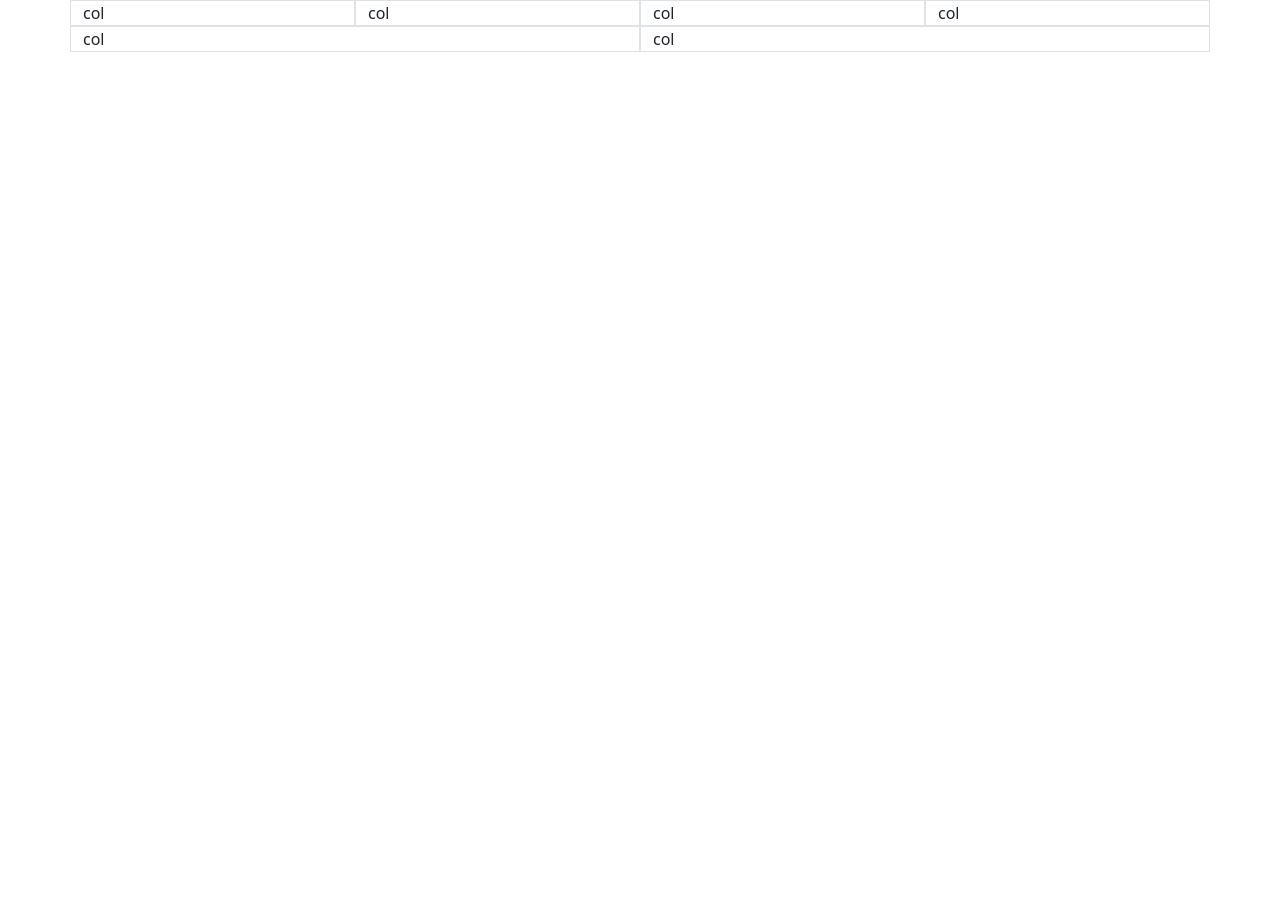
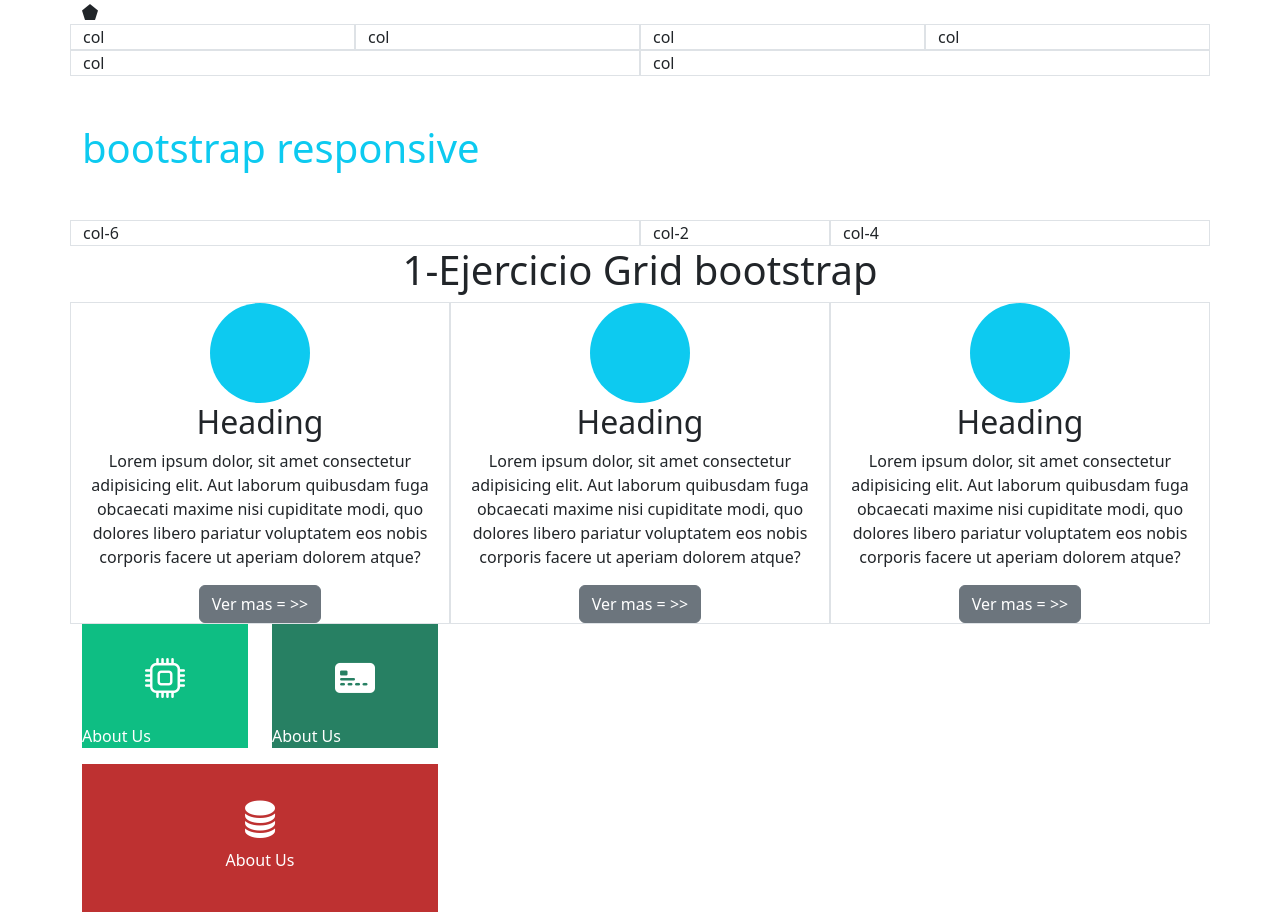
Before and after one commit to itsuka-shido12/bootstrap-react-2901771, a plain HTML site: page bootstrap-react-2901771/1-intro-bootstrap/index.html in a window 1280 px wide. Before the commit the page ends 800 px from the top, so only its background shows below. Drawn offline with nearby package versions, Linux system fonts and the light colour scheme.

Commit message:
estructura bootstrap

```diff
--- a/bootstrap-react-2901771/1-intro-bootstrap/index.html
+++ b/bootstrap-react-2901771/1-intro-bootstrap/index.html
@@ -4,12 +4,14 @@
     <meta charset="UTF-8">
     <meta name="viewport" content="width=device-width, initial-scale=1.0">
     <title>Document</title>
+    <link rel="stylesheet" href="https://cdn.jsdelivr.net/npm/bootstrap-icons@1.11.3/font/bootstrap-icons.min.css">
     <link href="https://cdn.jsdelivr.net/npm/bootstrap@5.3.3/dist/css/bootstrap.min.css" rel="stylesheet" integrity="sha384-QWTKZyjpPEjISv5WaRU9OFeRpok6YctnYmDr5pNlyT2bRjXh0JMhjY6hW+ALEwIH" crossorigin="anonymous">
     <link rel="stylesheet" href="style.css">
 </head>
 <body>
 
     <div class="container">
+        <i class="bi bi-pentagon-fill"></i>
         <div class="row">
             <div class="col border">col</div>
             <div class="col border">col</div>
@@ -23,6 +25,71 @@
     </div>
 
 
+    <div class="container">
+        <h1 class="text-info my-5">bootstrap responsive</h1>
+        <div class="row">
+            <div class="col-6 border">col-6</div>
+            <div class="col-2 border">col-2</div>
+            <div class="col-4 border">col-4</div>
+        </div>
+
+    </div>
+<h1 class="text-center">
+
+    1-Ejercicio Grid bootstrap
+</h1>
+
+<div class="container">
+    <div class="row">
+        <div class="col-4 border text-center">
+            <div class="circulo bg-info rounded-circle m-auto"></div>
+            <h2>Heading</h2>
+            <p>Lorem ipsum dolor, sit amet consectetur adipisicing elit. Aut laborum quibusdam fuga obcaecati maxime nisi cupiditate modi, quo dolores libero pariatur voluptatem eos nobis corporis facere ut aperiam dolorem atque?</p>
+            <button type="button" class="btn btn-secondary">Ver mas = >></button>
+        </div>
+        <div class="col-4 border text-center">
+            <div class="circulo bg-info rounded-circle m-auto"></div>
+            <h2>Heading</h2>
+            <p>Lorem ipsum dolor, sit amet consectetur adipisicing elit. Aut laborum quibusdam fuga obcaecati maxime nisi cupiditate modi, quo dolores libero pariatur voluptatem eos nobis corporis facere ut aperiam dolorem atque?</p>
+            <button type="button" class="btn btn-secondary">Ver mas = >></button>
+        </div>
+        <div class="col-4 border text-center">
+            <div class="circulo bg-info rounded-circle m-auto"></div>
+            <h2>Heading</h2>
+            <p>Lorem ipsum dolor, sit amet consectetur adipisicing elit. Aut laborum quibusdam fuga obcaecati maxime nisi cupiditate modi, quo dolores libero pariatur voluptatem eos nobis corporis facere ut aperiam dolorem atque?</p>
+            <button type="button" class="btn btn-secondary">Ver mas = >></button>
+        </div>
+
+    </div>
+</div>
+
+
+<div class="container">
+    <div class="row">
+        <div class="col-4">
+            <div class="row">
+                <div class="col-6 ">
+                    <div class=" bg-mint text-center ">
+                        <i class=" pt-4 pb-2 d-block fs-1 text-white text-center bi bi-cpu"></i>
+                        <p class="text-white text-start pt-2">About Us</p>
+                    </div>
+                </div>
+                <div class="col-6">
+                    <div class="bg-dark-mint text-center">
+                        <i class=" pt-4 pb-2 fs-1 text-white d-block text-center bi bi-credit-card-2-front-fill"></i>
+                        <p class="text-white text-start pt-2 ">About Us</p>
+                    </div>
+                </div>
+                <div class="col-12 ">
+                    <div class="bg-tomato text-center py-4">
+                        <i class="fs-1 text-white d-block text-center bi bi-database-fill"></i>
+                        <p class="text-white">About Us</p>
+                    </div>
+                </div>
+            </div>
+        </div>
+    </div>
+</div>
 
     <script src="https://cdn.jsdelivr.net/npm/bootstrap@5.3.3/dist/js/bootstrap.bundle.min.js" integrity="sha384-YvpcrYf0tY3lHB60NNkmXc5s9fDVZLESaAA55NDzOxhy9GkcIdslK1eN7N6jIeHz" crossorigin="anonymous"></script>
 </body>
--- a/bootstrap-react-2901771/1-intro-bootstrap/style.css
+++ b/bootstrap-react-2901771/1-intro-bootstrap/style.css
@@ -0,0 +1,7 @@
+.circulo{
+    width: 100px;
+    height: 100px;
+}
+.bg-mint{background-color: rgb(14, 190, 131);}
+.bg-dark-mint{background-color: rgb(39, 128, 99);}
+.bg-tomato{background-color: rgb(190, 49, 49);}
```
